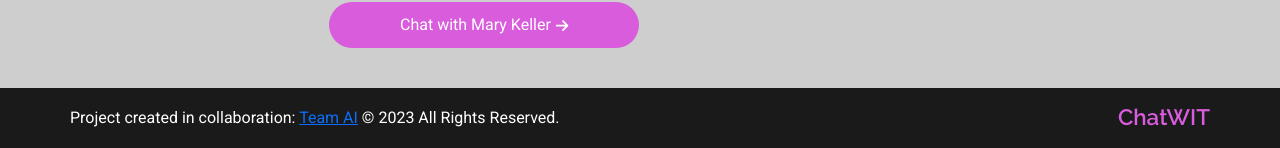
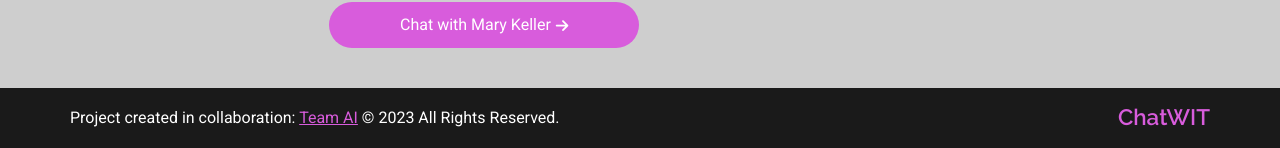
Before and after one commit to keironchaudhry/women-in-tech-hackathon, a Flask app: page / in a window 1280 px wide. Shown: the part 4001-4149 px from the top of the page. Run offline with Flask 2, Linux system fonts and the light colour scheme; some libraries are stand-ins or nearby versions.

Commit message:
Update footer link style

```diff
--- a/static/style.css
+++ b/static/style.css
@@ -154,7 +154,10 @@ footer {
   width: 100%;
   height: 60px; /* Height of the footer */
 }
-
+.footer-link,
+.footer-link:hover {
+  color: var(--pink-color);
+}
 /*-------------------------------- Chat */
 .chat-container {
   overflow-y: auto;
--- a/templates/base.html
+++ b/templates/base.html
@@ -90,7 +90,7 @@
       class="d-flex align-items-center justify-content-between mt-auto pt-3 pb-3"
     >
       <p class="m-0"> Project created in collaboration:
-        <a href="https://hackathon.codeinstitute.net/teams/296/">Team AI</a>
+        <a href="https://hackathon.codeinstitute.net/teams/296/" class="footer-link" target="_blank">Team AI</a>
         © 2023 All Rights Reserved.
       </p>
       <p class="navbar-brand">ChatWIT</p>
```
